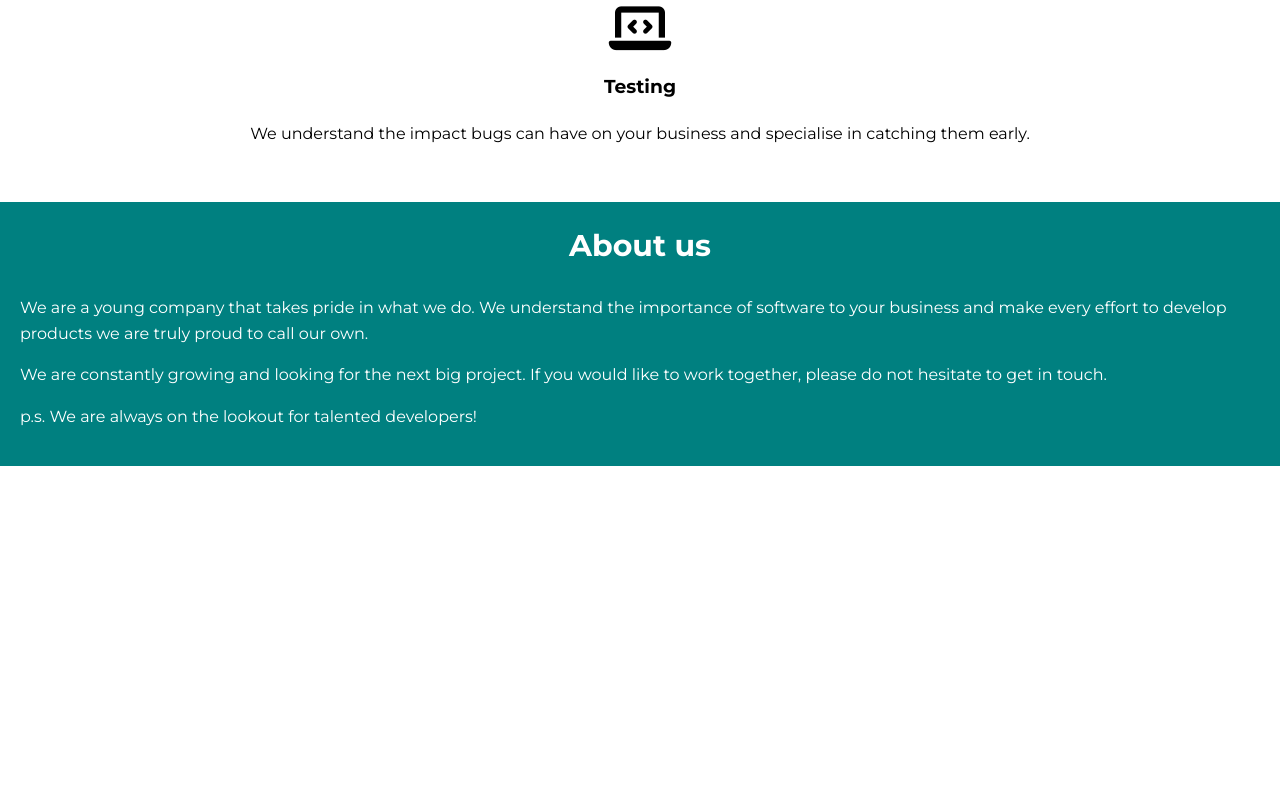
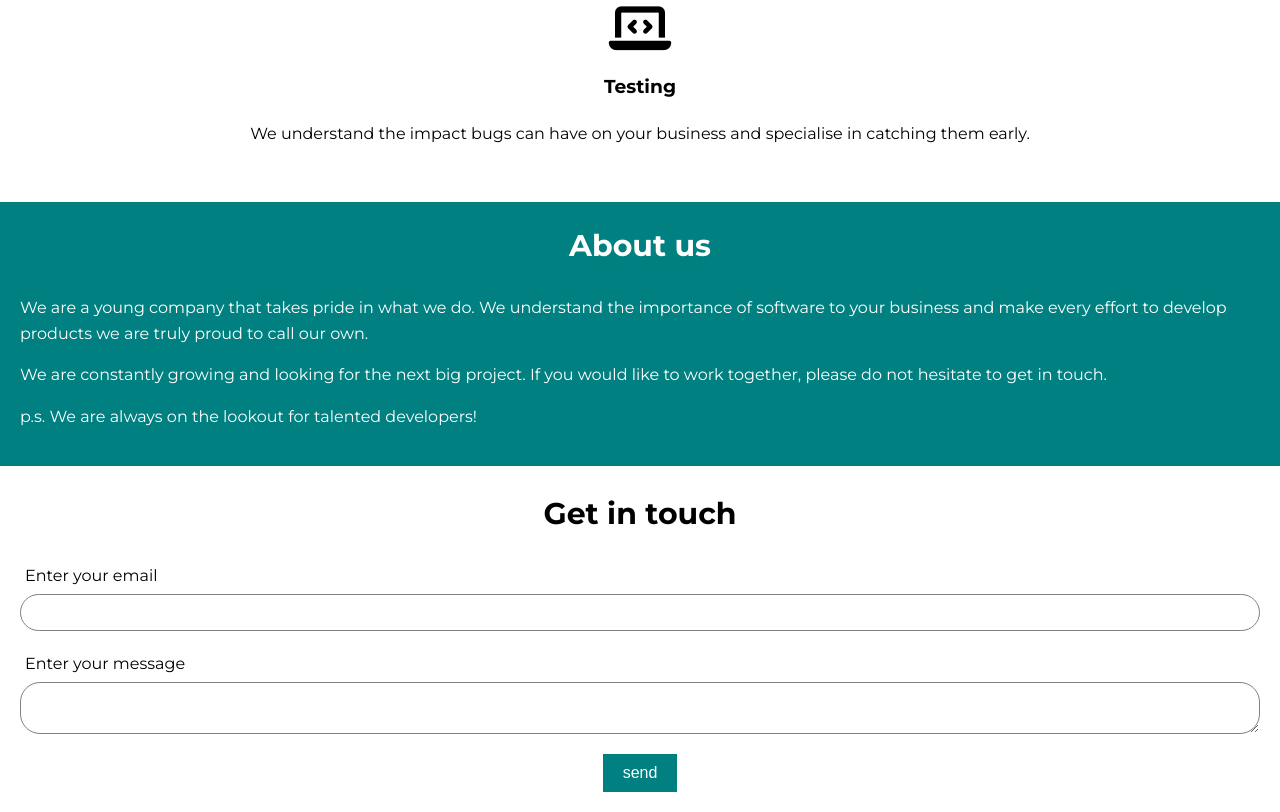
Before and after one commit to jon-atto-bennett/Agency, a plain HTML site: page index.html in a window 1280 px wide. Shown: the part 715-1527 px from the top of the page. Before the commit the page ends 1201 px from the top, so only its background shows below. Drawn offline with Linux system fonts and the light colour scheme.

Commit message:
Getin touch form

```diff
--- a/index.html
+++ b/index.html
@@ -64,6 +64,33 @@
                 margin-top: 0;
             }
 
+            form input[type="email"], form textarea {
+                display: block;
+                margin-bottom: 20px;
+                width: 100%;
+                padding: 10px;
+                border: 1px solid gray;
+                border-radius: 20px;
+            }
+
+            label {
+                display: block;
+                margin: 5px;
+            }
+
+            button {
+                color: white;
+                background: teal;
+                border: none;
+                padding: 10px 20px;
+                font-size: 16px;
+            }
+
+            .actions {
+                display: flex;
+                justify-content: center;
+            }
+
         </style>
         <script src="https://kit.fontawesome.com/9310890428.js" crossorigin="anonymous"></script>
         <meta name="viewport" content="width=device-width, initial-scale=1" />
@@ -116,6 +143,20 @@
                 <p>We are constantly growing and looking for the next big project. If you would like to work together, please do not hesitate to get in touch.</p>
                 <p>p.s. We are always on the lookout for talented developers!</p>
             </div>
+            <div class="block contact">
+                <h2>Get in touch</h2>
+                <form>
+                    <label>Enter your email</label>
+                    <input type="email">
+                    <label>Enter your message</label>
+                    <textarea></textarea>
+                    <div class="actions">
+                        <button type="submit">send</button>
+                    </div>
+                </form>
+
+
+            </div>
         </main>
     </body>
 </html>
```
